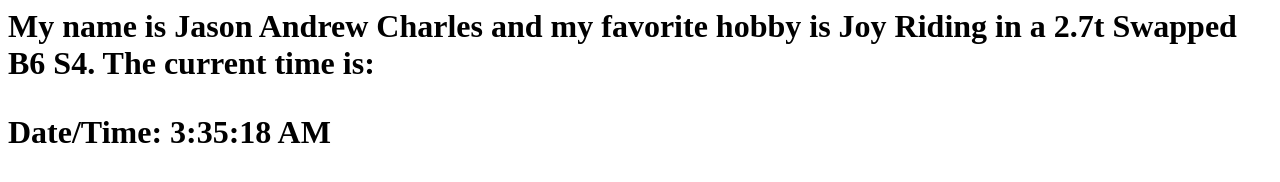
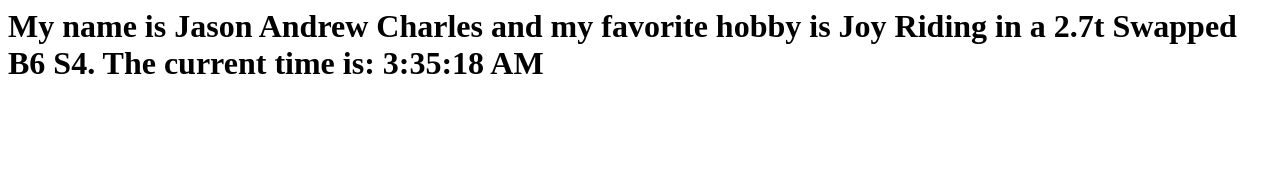
Before and after one commit to jasonxcharles/TTP_SubmissionRequest, a plain HTML site: page index.html in a window 1280 px wide. Drawn offline with Linux system fonts and the light colour scheme.

Commit message:
Update index.html

```diff
--- a/index.html
+++ b/index.html
@@ -1,4 +1,4 @@
-<h1> My name is Jason Andrew Charles and my favorite hobby is Joy Riding in a 2.7t Swapped B6 S4. The current time is: <p>Date/Time: <span id="datetime"></span></p>
+<h1> My name is Jason Andrew Charles and my favorite hobby is Joy Riding in a 2.7t Swapped B6 S4. The current time is: <span id="datetime"></span>
 
 <script>
 var dt = new Date();
```
